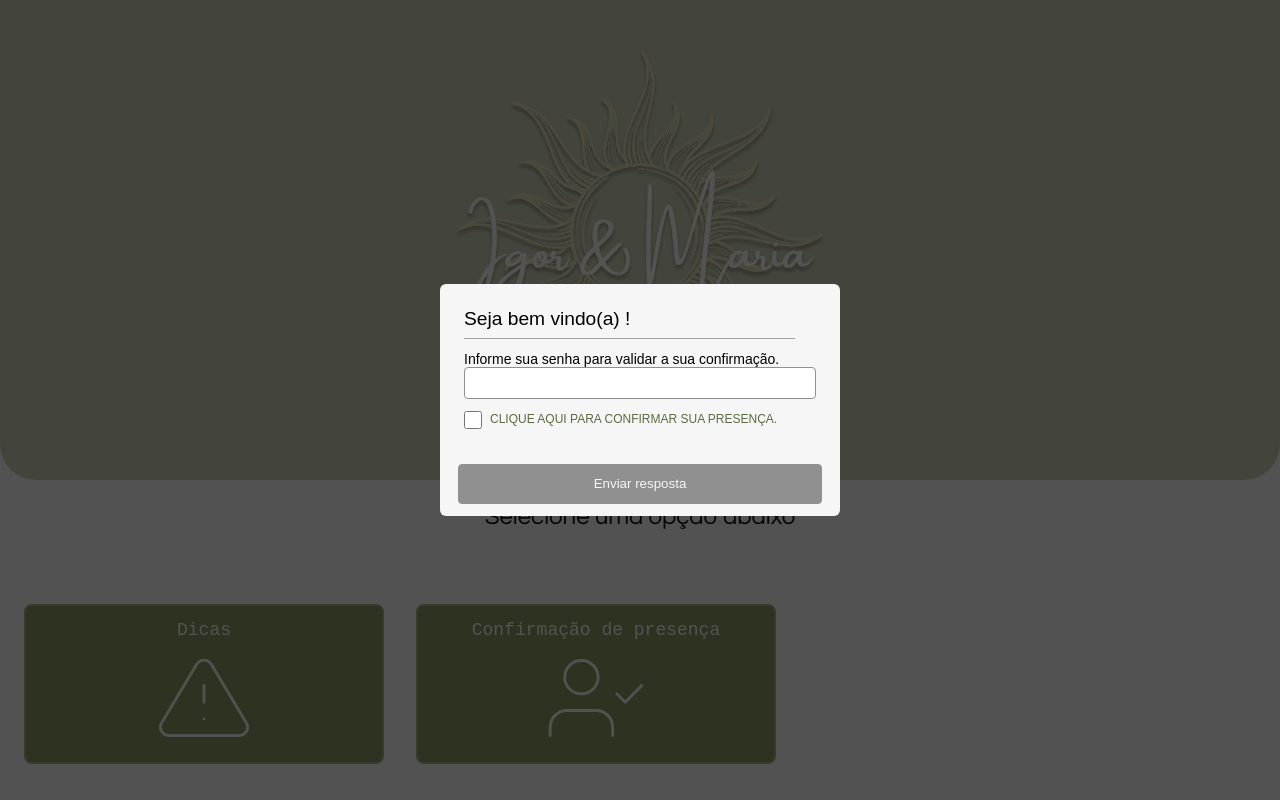
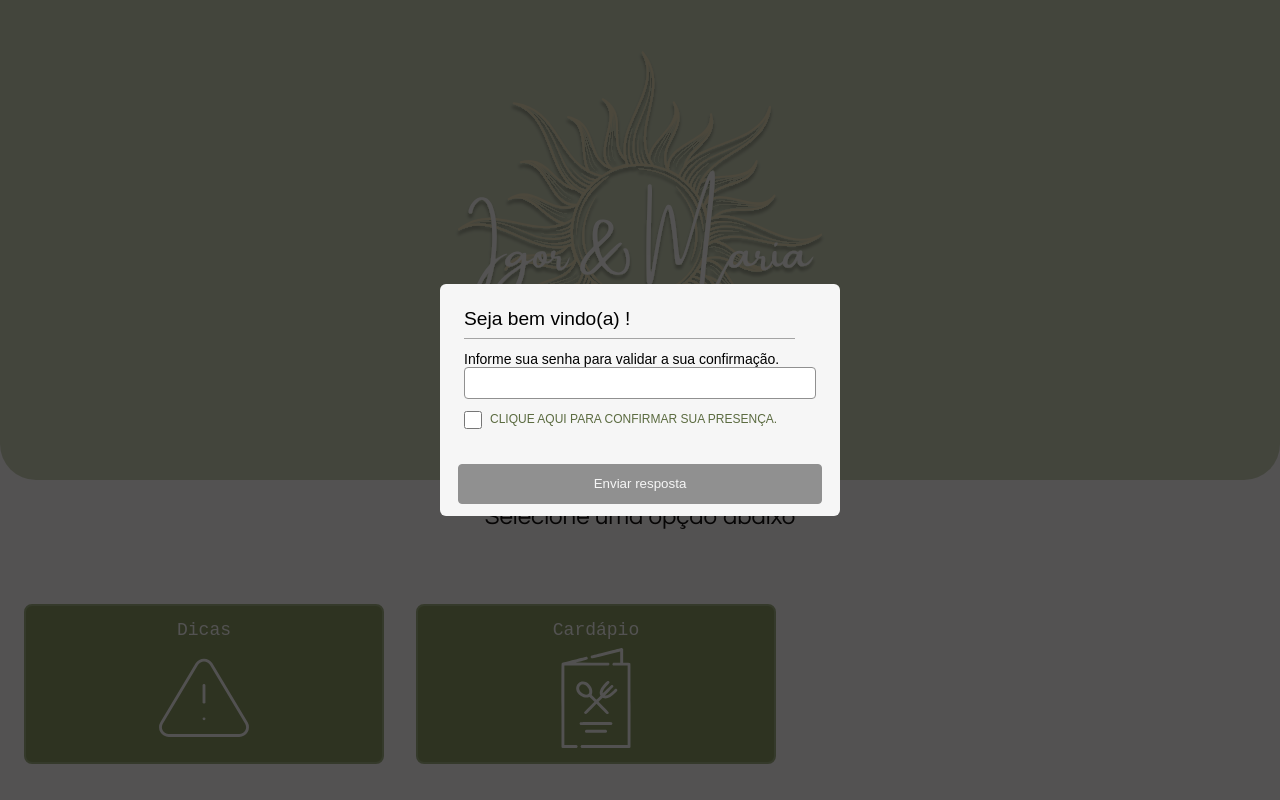
Before and after one commit to Kijibr/app-presentes-casamento, a React (Vite) app: page /home in a window 1280 px wide. Built offline with nearby package versions, Linux system fonts and the light colour scheme; no server answers; a web font is replaced by a local one; what @mercadopago/sdk-react would draw is missing.

Commit message:
add menu option

```diff
--- a/src/pages/home/constants.ts
+++ b/src/pages/home/constants.ts
@@ -2,6 +2,7 @@ import betrothed from "../../assets/user-check.svg";
 import tips from "../../assets/alert-triangle.svg";
 import location from "../../assets/map-pin.svg";
 import gift from "../../assets/gift.svg";
+import menu from "../../assets/menu.svg";
 
 export type Links = {
   path: string,
@@ -34,9 +35,9 @@ export const links: Array<Links> = [
     guestConfirmed: false
   },
   {
-    path: "/betrothed",
-    name: "Confirmação de presença",
-    icon: betrothed,
+    path: "/menu",
+    name: "Cardápio",
+    icon: menu,
     autor: "Maria Rita",
     guestConfirmed: false
   },
```
Also changed, not shown: src/assets/menu.svg (added).
